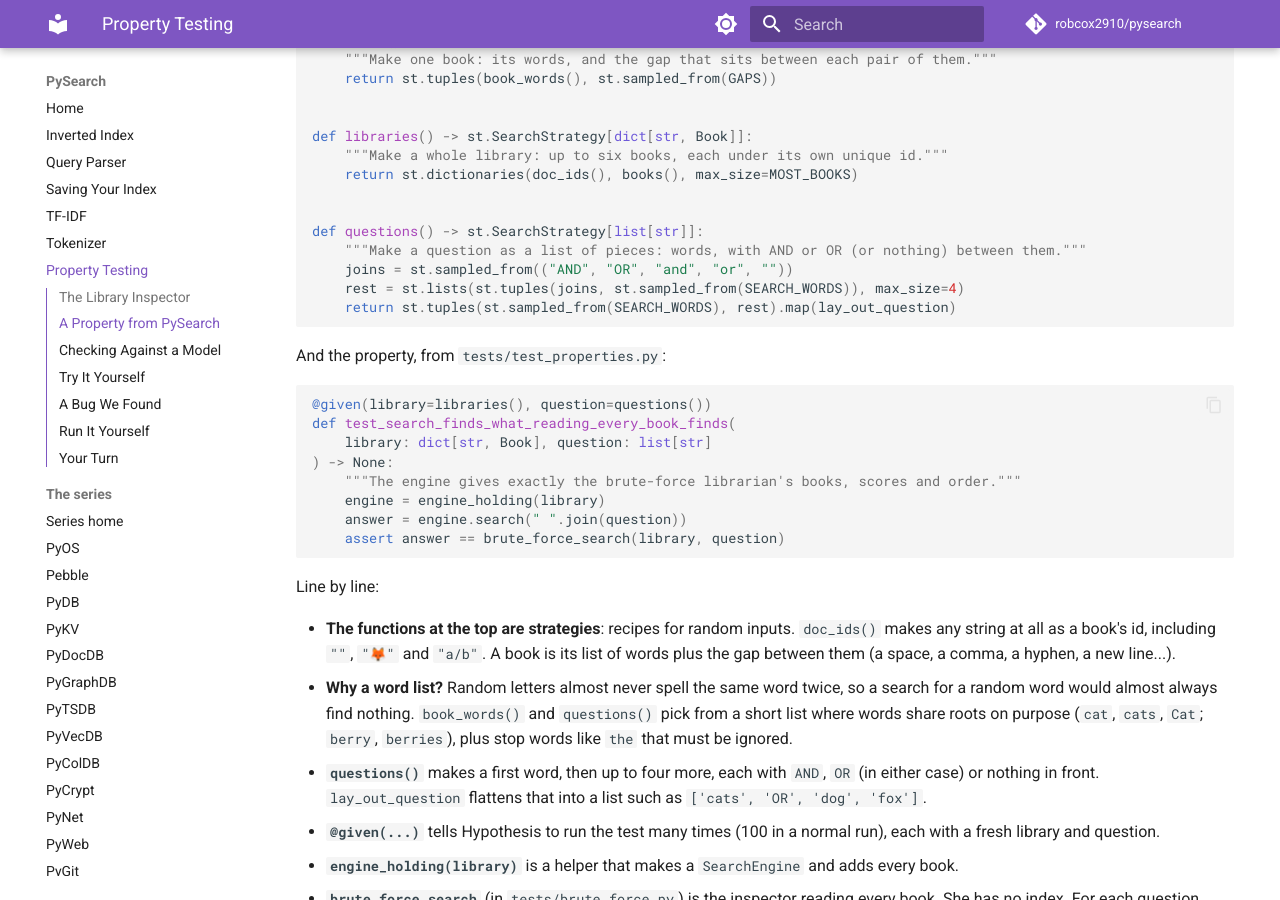
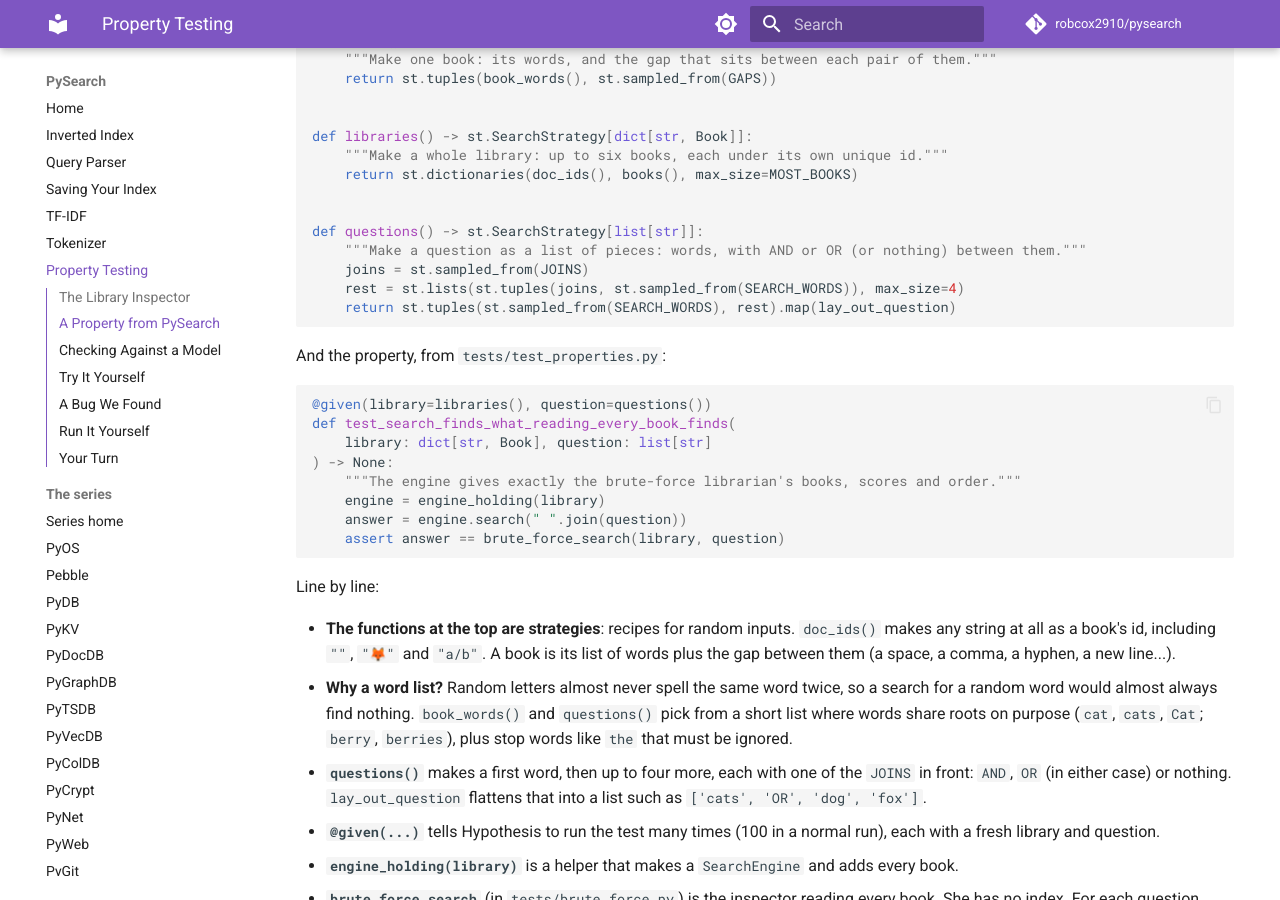
Before and after one commit to robcox2910/pysearch, an MkDocs documentation site: the page built from docs/property-testing.md, in a window 1280 px wide and 900 px high, scrolled down 943 px. Built offline with MkDocs 1.6.1 and Material for MkDocs 9.7.7, drawn with Linux system fonts in a browser that asks for light colours; comment, search, counter and statistics services are not loaded.

Commit message:
test: give the strategy word lists plain str types for pyright
Pyright in CI inferred Literal types from the word tuples and refused
lay_out_question as the map function. The tuples are now annotated
tuple[str, ...], and the question joins get a named JOINS constant.

Co-Authored-By: Claude Opus 5.5 <noreply@anthropic.com>

````diff
--- a/docs/property-testing.md
+++ b/docs/property-testing.md
@@ -61,7 +61,7 @@ def libraries() -> st.SearchStrategy[dict[str, Book]]:
 
 def questions() -> st.SearchStrategy[list[str]]:
     """Make a question as a list of pieces: words, with AND or OR (or nothing) between them."""
-    joins = st.sampled_from(("AND", "OR", "and", "or", ""))
+    joins = st.sampled_from(JOINS)
     rest = st.lists(st.tuples(joins, st.sampled_from(SEARCH_WORDS)), max_size=4)
     return st.tuples(st.sampled_from(SEARCH_WORDS), rest).map(lay_out_question)
 ```
@@ -91,8 +91,9 @@ Line by line:
   where words share roots on purpose (`cat`, `cats`, `Cat`; `berry`,
   `berries`), plus stop words like `the` that must be ignored.
 - **`questions()`** makes a first word, then up to four more, each with
-  `AND`, `OR` (in either case) or nothing in front. `lay_out_question`
-  flattens that into a list such as `['cats', 'OR', 'dog', 'fox']`.
+  one of the `JOINS` in front: `AND`, `OR` (in either case) or nothing.
+  `lay_out_question` flattens that into a list such as
+  `['cats', 'OR', 'dog', 'fox']`.
 - **`@given(...)`** tells Hypothesis to run the test many times (100 in
   a normal run), each with a fresh library and question.
 - **`engine_holding(library)`** is a helper that makes a `SearchEngine`
````
Also changed, not shown: 1 other file.
